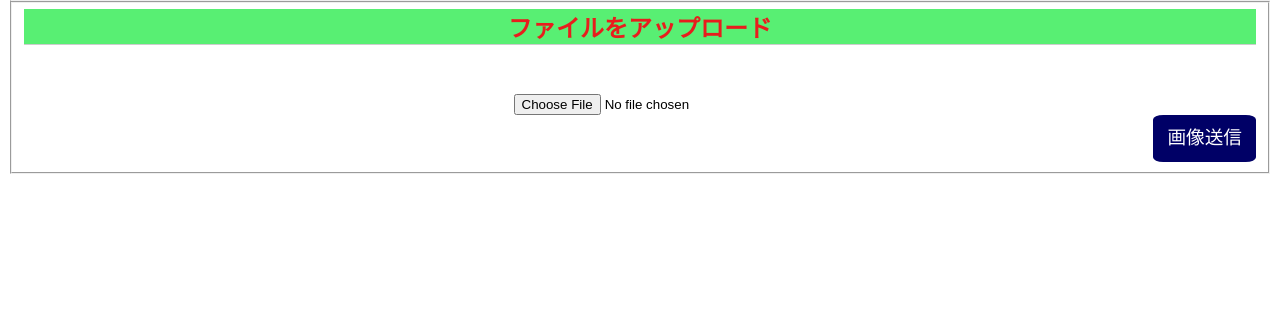
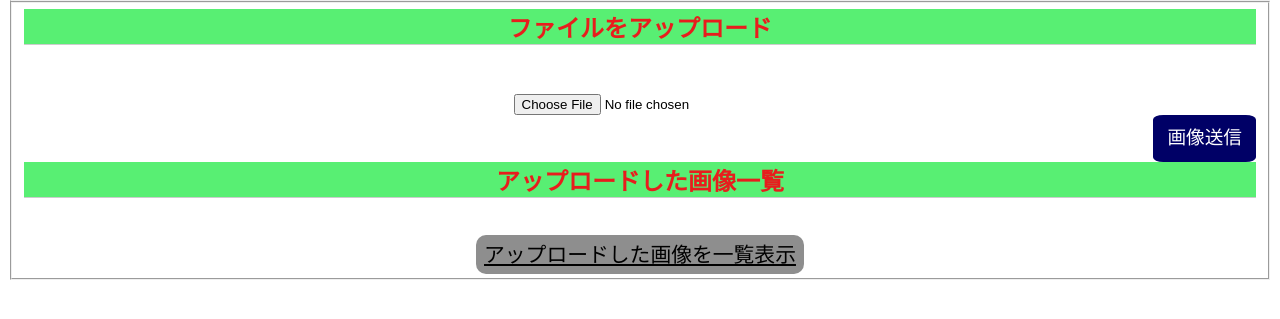
Before and after one commit to 2022AIT-OOP2-G12/GUIapp, a Flask app: page / in a window 1280 px wide. Shown: the part 320-639 px from the top of the page. Run offline with Flask 2, Linux system fonts and the light colour scheme.

Commit message:
link_html

```diff
--- a/templates/index.html
+++ b/templates/index.html
@@ -63,6 +63,14 @@
           message in messages %} {{ message }} {% endfor %} {% endif %} {%
           endwith %}
         </div>
+        <div>
+          <h2>アップロードした画像一覧</h2>
+          <div class="Return">
+            <a class="ReturnButton" href="/templates/saved_image.html"
+              >アップロードした画像を一覧表示</a
+            >
+          </div>
+        </div>
       </form>
     </fieldset>
   </body>
--- a/templates/saved_image.html
+++ b/templates/saved_image.html
@@ -16,5 +16,8 @@
         {% endfor %}
       </ul>
     </div>
+    <div class="Return">
+      <a class="ReturnButton" href="/templates/index.html">入力画面に戻る</a>
+    </div>
   </body>
 </html>
```
